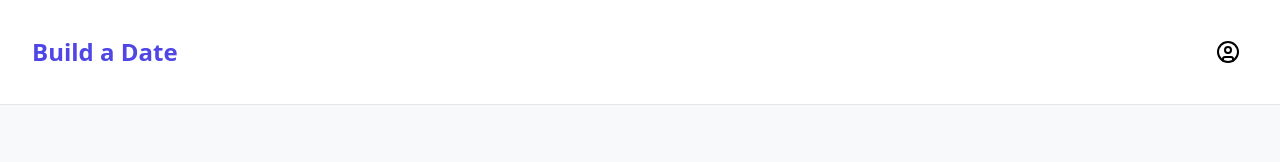
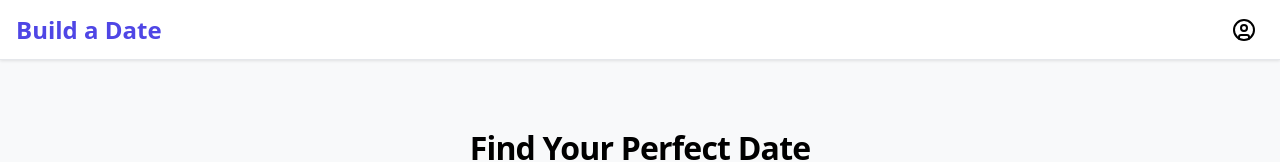
Before and after one commit to DavidEValdes/build-a-date, a React (Vite) app in the folder client/: page / in a window 1280 px wide. Shown: the top 162 px of the page. Built offline with nearby package versions, Linux system fonts and the light colour scheme; no server answers.

Commit message:
decent layout

```diff
--- a/client/src/App.css
+++ b/client/src/App.css
@@ -25,25 +25,25 @@ body {
 .app-header {
   position: sticky;
   top: 0;
-  z-index: 50;
+  width: 100%;
   background-color: white;
   border-bottom: 1px solid #e5e7eb;
-  padding: 1rem;
+  z-index: 50;
+  box-shadow: 0 1px 3px rgba(0, 0, 0, 0.1);
+  height: 60px;
 }
 
 .header-content {
   max-width: 1280px;
   margin: 0 auto;
+  padding: 0 1rem;
+  height: 100%;
   display: flex;
   justify-content: space-between;
   align-items: center;
-  padding: 0 1rem;
 }
 
 .header-logo {
-  display: flex;
-  align-items: center;
-  gap: 0.5rem;
   text-decoration: none;
 }
 
@@ -52,6 +52,81 @@ body {
   font-weight: 600;
   color: #4f46e5;
   margin: 0;
+}
+
+.header-actions {
+  position: relative;
+  height: 100%;
+  display: flex;
+  align-items: center;
+}
+
+/* User Menu Container */
+.user-menu-container {
+  position: relative;
+  height: 100%;
+  display: flex;
+  align-items: center;
+}
+
+/* Profile Button */
+.profile-button {
+  display: flex;
+  align-items: center;
+  justify-content: center;
+  background: none;
+  border: none;
+  cursor: pointer;
+  padding: 0.5rem;
+  border-radius: 9999px;
+  transition: background-color 0.2s ease;
+}
+
+.profile-button:hover {
+  background-color: #f3f4f6;
+}
+
+/* Dropdown Menu */
+.dropdown-menu {
+  position: absolute;
+  top: 100%;
+  right: 50%;
+  transform: translateX(35%) translateY(-10px);
+  width: auto;
+  min-width: 160px;
+  max-width: calc(100vw - 32px);
+  background-color: white;
+  border-radius: 0.5rem;
+  box-shadow: 0 4px 6px -1px rgba(0, 0, 0, 0.1), 0 2px 4px -1px rgba(0, 0, 0, 0.06);
+  z-index: 50;
+  margin-top: 0.5rem;
+  overflow: hidden;
+}
+
+/* Ensure the container for the dropdown has proper positioning */
+.header-actions {
+  position: relative;
+}
+
+/* Adjust dropdown position at different breakpoints */
+@media (max-width: 780px) {
+  .dropdown-menu {
+    right: -20px; /* Move it more to the right */
+  }
+}
+
+@media (max-width: 680px) {
+  .dropdown-menu {
+    right: 20px; /* Move it more to the left */
+  }
+}
+
+/* For mobile screens, center the dropdown */
+@media (max-width: 480px) {
+  .dropdown-menu {
+    right: 50%;
+    transform: translateX(50%);
+  }
 }
 
 /* Main Content */
@@ -956,6 +1031,7 @@ body {
     width: auto;
     min-width: 160px;
     max-width: calc(100vw - 32px);
+    right: 40px;
   }
 
   /* Ensure the container for the dropdown has proper positioning */
```
